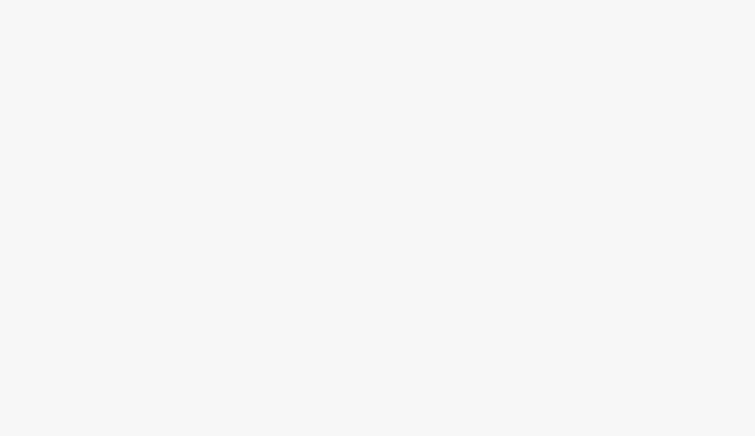
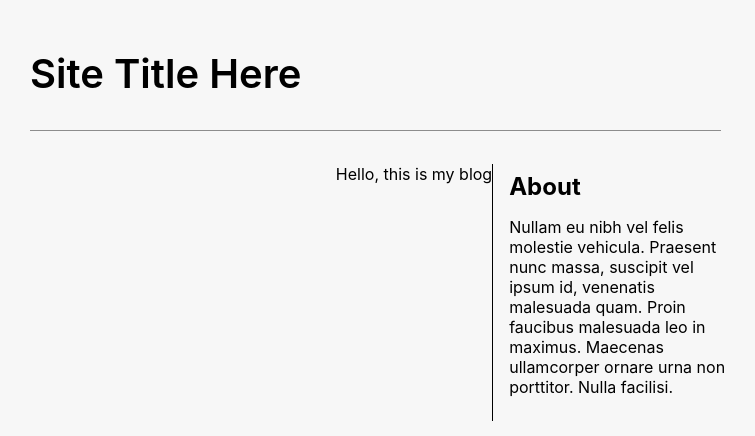
Before and after one commit to wilsonj806/react-headless-press-blog, a React (Create React App) app in the folder react-app/: page /blog/1 in a window 1280 px wide. Shown: the top 436 px of the page, without its empty margins (98-853 px from the left). Built offline with nearby package versions, Linux system fonts and the light colour scheme.

Commit message:
Add a Blog layout with routing via React Router

```diff
--- a/react-app/src/Routes.js
+++ b/react-app/src/Routes.js
@@ -1,11 +1,13 @@
 import React from "react";
 import { Route, Switch } from "react-router-dom";
 import Landing from "./pages/Landing";
+import Blog from "./pages/Blog";
 
 const AppRoutes = () => {
   return (
     <Switch>
       <Route path={["/"]} exact={true} component={Landing} />
+      <Route path="/blog/:id" exact={true} component={Blog} />
     </Switch>
   );
 };
--- /dev/null
+++ b/react-app/src/pages/Blog.js
@@ -0,0 +1,19 @@
+import React, { useEffect } from "react";
+import { useParams } from "react-router-dom";
+
+import BaseLayout from "../layouts/BaseLayout";
+
+const BlogLayout = () => {
+  const location = useParams();
+  useEffect(() => {
+    console.log(location);
+  }, [location]);
+
+  return (
+    <BaseLayout>
+      <article>Hello, this is my blog</article>
+    </BaseLayout>
+  );
+};
+
+export default BlogLayout;
```
